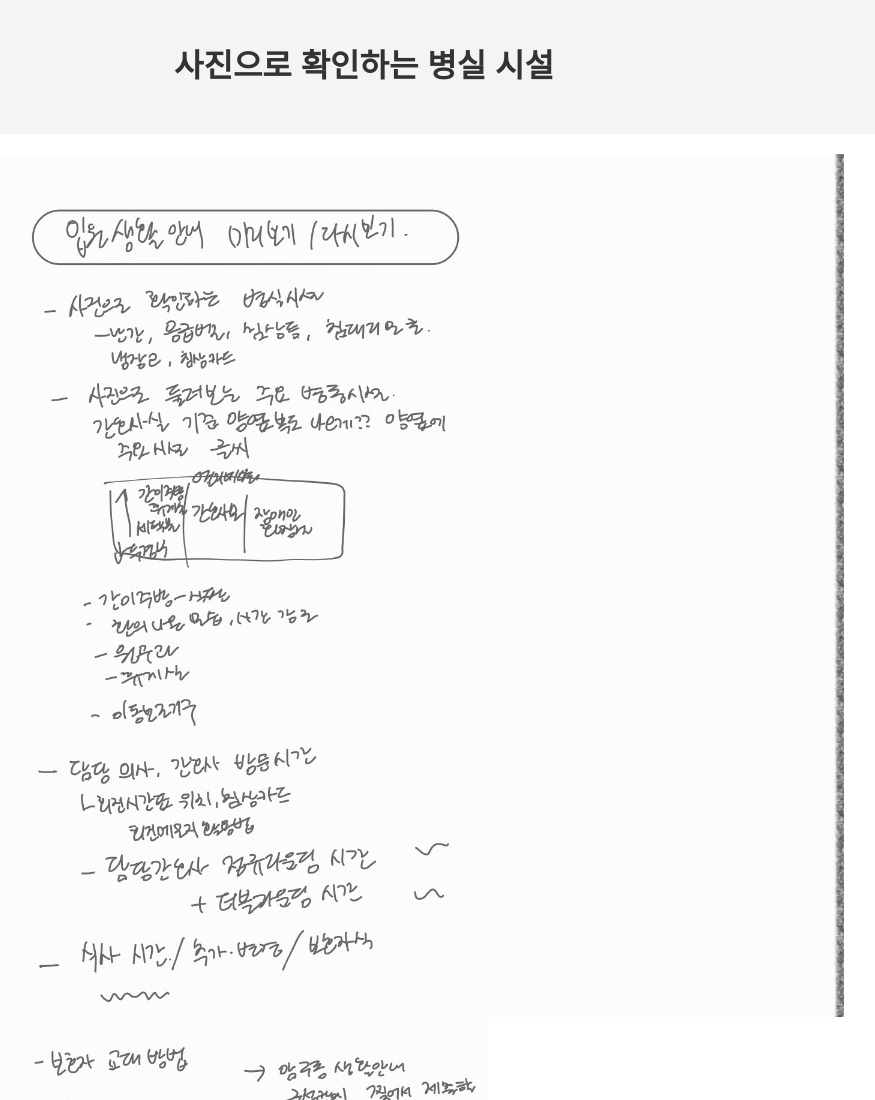
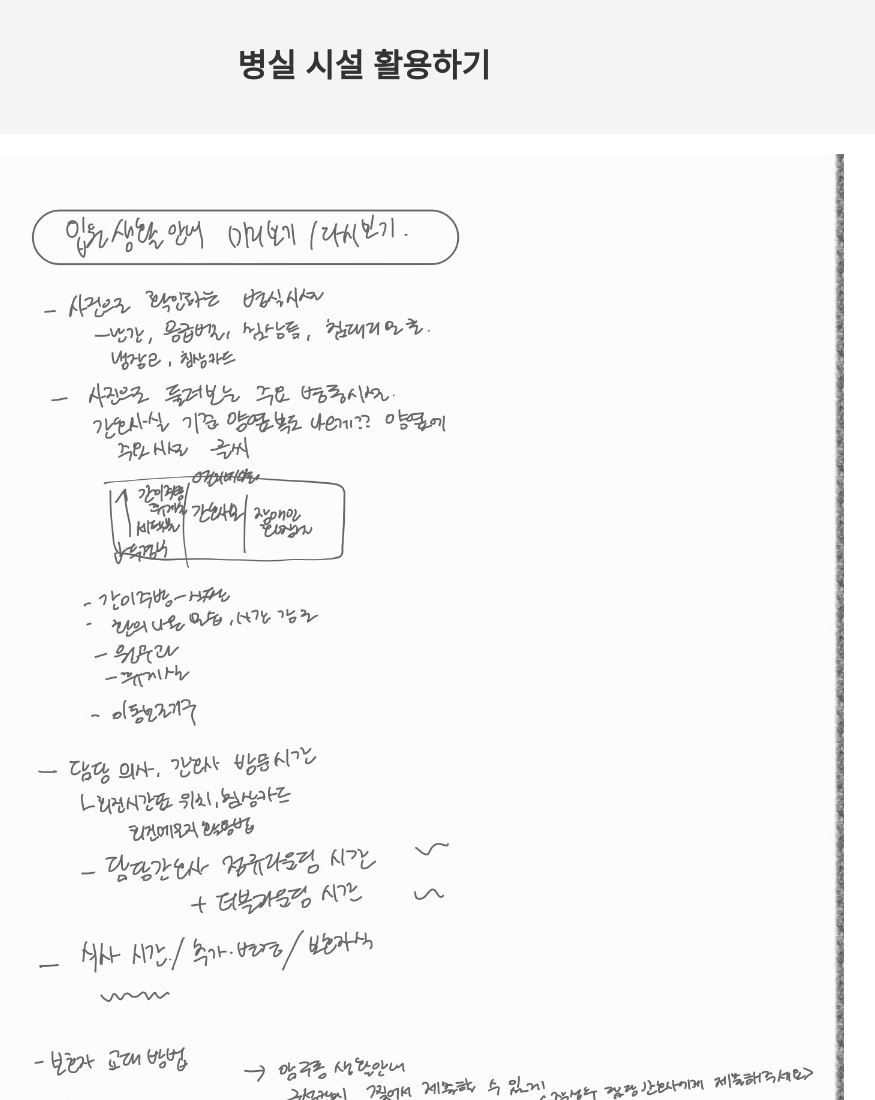
Before and after one commit to wookyungloh/C09E, a plain HTML site: page page1.html in a window 1280 px wide. Shown: the top 1100 px of the page, without its empty margins (276-1151 px from the left). Drawn offline with Linux system fonts and the light colour scheme.

Commit message:
Update page1.html

```diff
--- a/page1.html
+++ b/page1.html
@@ -3,12 +3,12 @@
 <head>
     <meta charset="UTF-8">
     <meta name="viewport" content="width=device-width, initial-scale=1.0">
-    <title>사진으로 확인하는 병실 시설</title>
+    <title>병실 시설 활용하기</title>
     <link rel="stylesheet" href="style.css">
 </head>
 <body>
     <header>
-        <h1>사진으로 확인하는 병실 시설</h1>
+        <h1>병실 시설 활용하기</h1>
     </header>
 
     <main>
```
